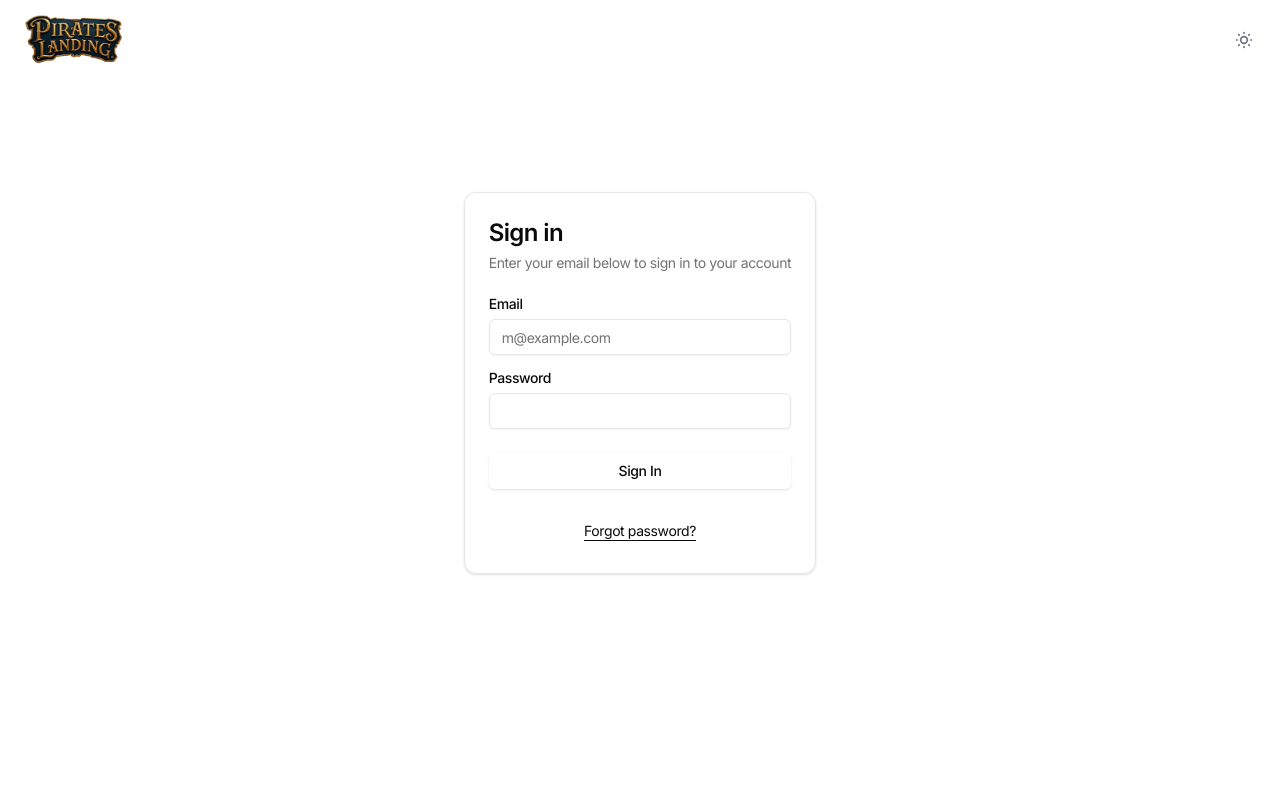
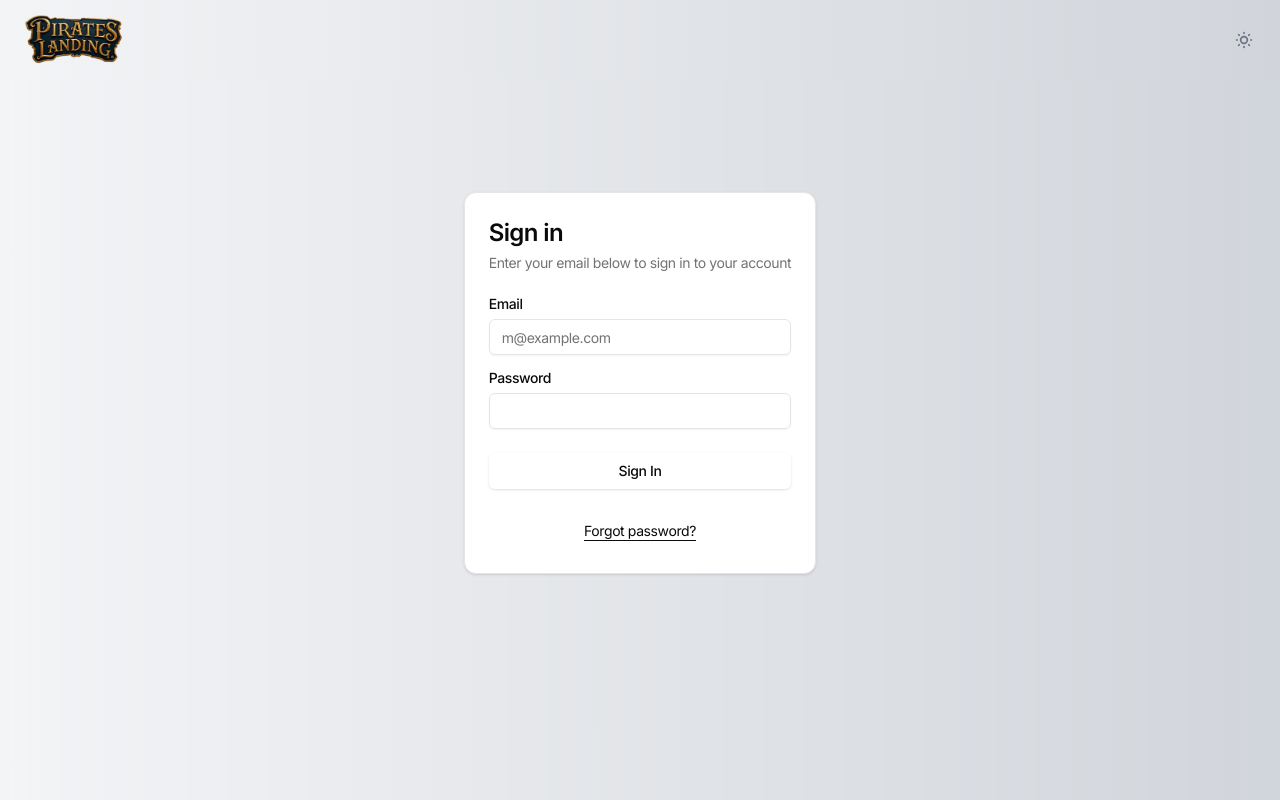
Before and after one commit to priyanshbalyan/pirate-villa, a Next.js app: page /login in a window 1280 px wide. Shown: the top 800 px of the page. Built offline with nearby package versions, Linux system fonts and the light colour scheme.

Commit message:
theme updates

```diff
--- a/app/layout.tsx
+++ b/app/layout.tsx
@@ -10,6 +10,7 @@ import { Inter as CustomFont } from 'next/font/google';
 import '~/assets/styles/base.css';
 import ContactUsWidget from '~/components/widgets/ContactUsWidget';
 import { Toaster } from '~/components/ui/toaster';
+import { cn } from '~/lib/utils';
 
 const customFont = CustomFont({ subsets: ['latin'], variable: '--font-custom' });
 
@@ -32,7 +33,10 @@ export default function RootLayout({ children }: LayoutProps) {
         <meta charSet="utf-8" />
         <meta name="viewport" content="width=device-width, initial-scale=1" />
       </head>
-      <body className="tracking-tight antialiased text-gray-900 dark:text-slate-300 dark:bg-slate-900">
+      <body className={cn(
+        "tracking-tight antialiased text-gray-900 dark:text-slate-300 dark:bg-gradient-to-r dark:from-slate-800 dark:to-sky-900 backdrop-blur-lg",
+        "bg-gradient-to-r from-gray-100 to-gray-300"
+      )}>
         <Providers>
           <Header />
           <main>
--- a/app/page.tsx
+++ b/app/page.tsx
@@ -8,6 +8,7 @@ import Image from 'next/image';
 import ContactUsWidget from '~/components/widgets/ContactUsWidget';
 import DateWidget from '~/components/widgets/DateWidget';
 import CTA from '~/components/common/CTA';
+import logo from 'public/pirate-villa-logo.png'
 
 export const metadata: Metadata = {
   title: SITE.title,
@@ -15,7 +16,13 @@ export const metadata: Metadata = {
 
 export default function Page() {
   return (
-    <div className='mx-auto max-w-[1000px]'>
+    <div>
+      {/* <div className="h-[400px] bg-cover bg-center bg-[url('/bgpic.jpeg')]">
+      <div className="backdrop-blur-2xl h-full relative flex items-center justify-center">
+        <Image src={logo} width={250} alt="logo"  />
+      </div>
+      </div> */}
+    <div className='mx-auto max-w-[1000px] mt-8'>
       <h1 className='text-3xl font-bold'>The Pirate Landing North</h1>
       <div className='sm:flex mt-2'>
         <div className='sm:w-6/12'>
@@ -92,5 +99,6 @@ export default function Page() {
 
       </div>
     </div>
+    </div>
   );
 }
--- a/src/components/widgets/Header.tsx
+++ b/src/components/widgets/Header.tsx
@@ -10,6 +10,7 @@ import ToggleMenu from '../atoms/ToggleMenu';
 import { headerData } from '~/shared/data/global.data';
 import CTA from '../common/CTA';
 import { CallToActionType } from '~/shared/types';
+import { cn } from '~/lib/utils';
 
 const Header = () => {
   const { links, actions, isSticky, showToggleTheme, showRssFeed, position } = headerData;
@@ -57,9 +58,12 @@ const Header = () => {
 
   return (
     <header
-      className={`top-0 z-40 mx-auto w-full flex-none backdrop-blur-lg bg-white/60 dark:bg-[#0f172a]/80 transition-all duration-100 ease-in md:backdrop-blur-sm dark:md:bg-slate-900/90 ${
-        isSticky ? 'sticky' : 'relative'
-      } ${isToggleMenuOpen ? 'h-screen md:h-auto' : 'h-auto'}`}
+      className={cn(
+        "top-0 z-40 mx-auto w-full flex-none  bg-white/60 dark:bg-[#0f172a]/80 transition-all duration-100 ease-in md:backdrop-blur-sm dark:bg-gradient-to-r dark:from-slate-900/80 dark:to-sky-900/80 backdrop-blur-lg",
+        isSticky ? 'sticky' : 'relative',
+        isToggleMenuOpen ? 'h-screen md:h-auto' : 'h-auto',
+        "bg-gradient-to-r from-gray-100 to-gray-300"
+      )}
       id="header"
     >
       <div className="mx-auto w-full max-w-7xl md:flex md:justify-between md:py-3.5 md:px-4">
```
Also changed, not shown: public/bgpic.jpeg (added).
